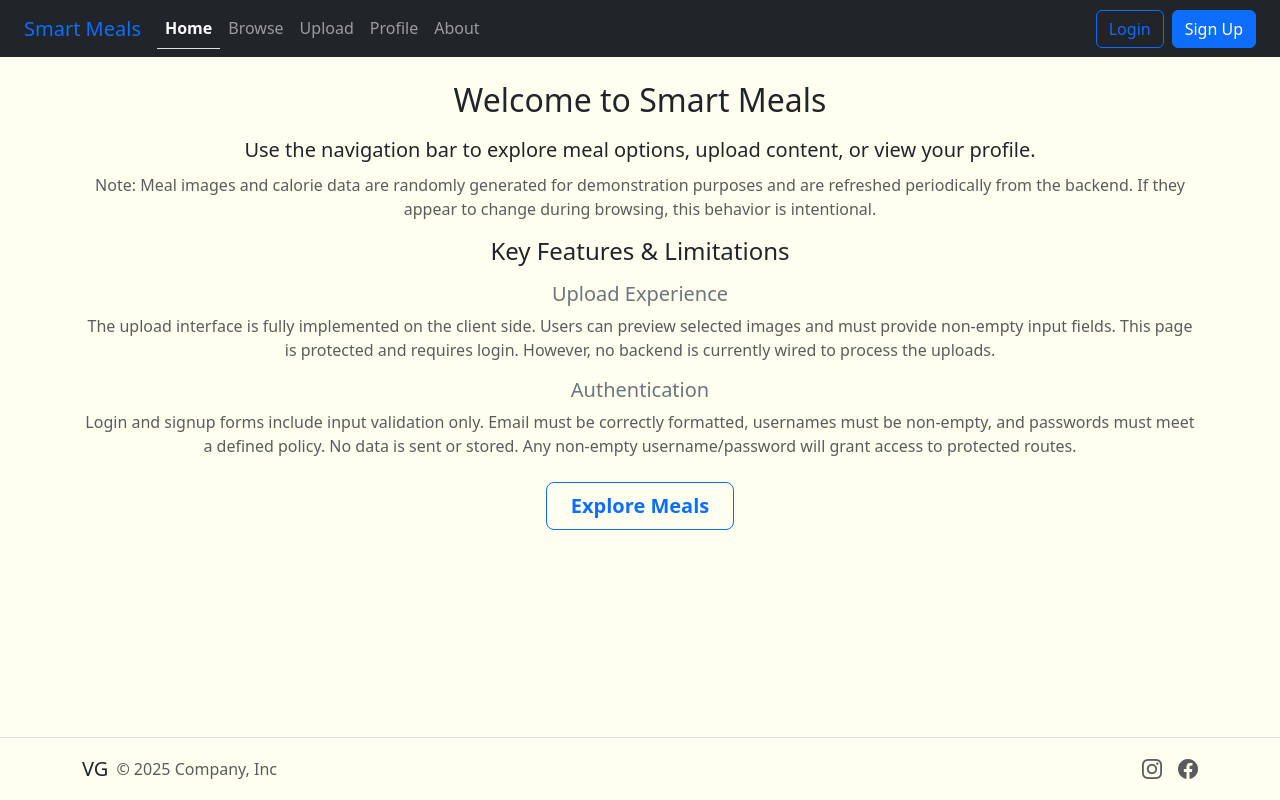
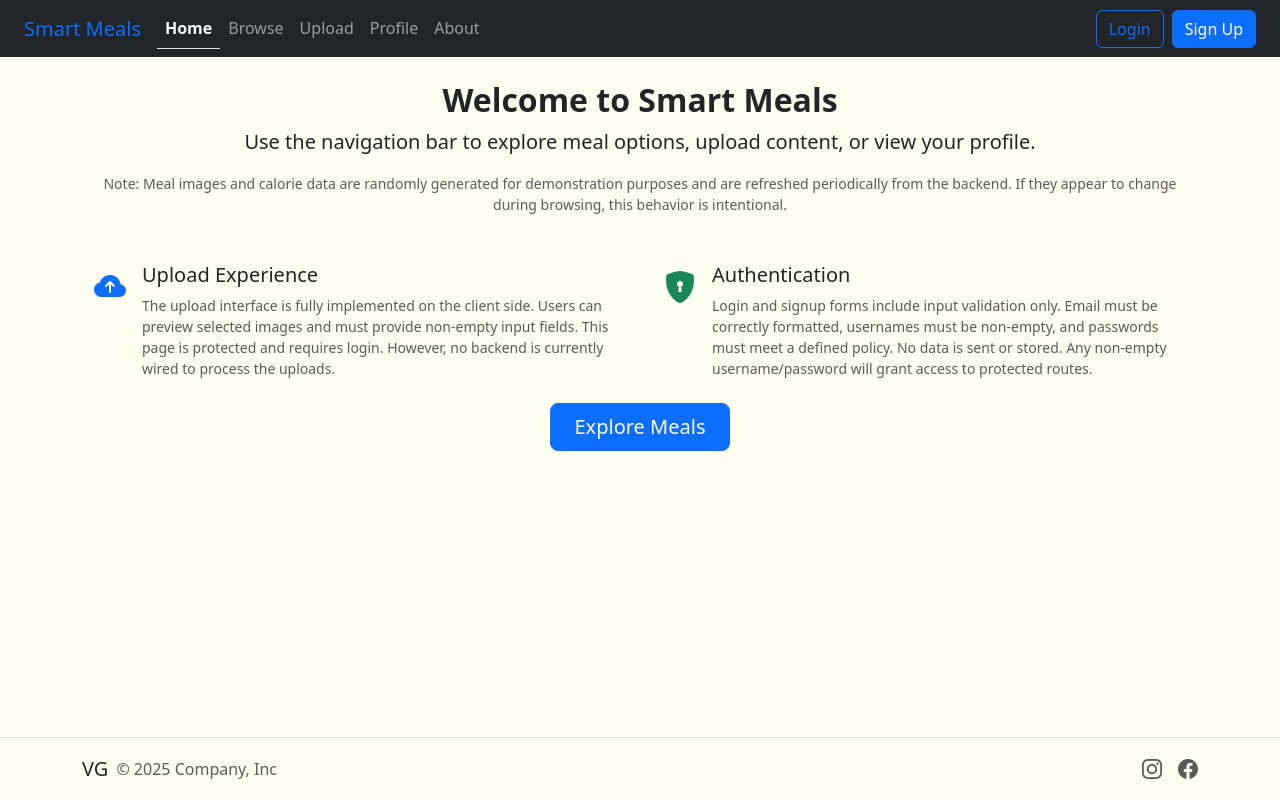
Before and after one commit to Venkat-Gorla/smartmeal-serverless, a React (Vite) app in the folder react-client/: page / in a window 1280 px wide. Built offline with nearby package versions, Linux system fonts and the light colour scheme.

Commit message:
[react client Home page polish] use Grid layout and related style enhancements

```diff
--- a/react-client/src/components/MealsGrid.jsx
+++ b/react-client/src/components/MealsGrid.jsx
@@ -58,7 +58,7 @@ export default function MealsGrid() {
             </div>
           </div>
         ) : hasNextPage ? (
-          <button className="btn btn-outline-primary" onClick={fetchNextPage}>
+          <button className="btn btn-primary" onClick={fetchNextPage}>
             Load More
           </button>
         ) : (
--- a/react-client/src/pages/About.jsx
+++ b/react-client/src/pages/About.jsx
@@ -60,7 +60,7 @@ export default function About() {
 
   return (
     <div className="container">
-      <h2 className="text-center mb-3">About Smart Meals</h2>
+      <h2 className="fw-bold text-center mb-3">About Smart Meals</h2>
       <p className="lead text-center mb-4">
         This project showcases a modern React web app using React Router and
         Bootstrap.
--- a/react-client/src/pages/Home.jsx
+++ b/react-client/src/pages/Home.jsx
@@ -2,46 +2,57 @@ import { Link } from "react-router-dom";
 
 export default function Home() {
   return (
-    <div className="text-center">
-      <h2 className="mb-3">Welcome to Smart Meals</h2>
-      <p className="lead mb-2">
-        Use the navigation bar to explore meal options, upload content, or view
-        your profile.
-      </p>
-      <p className="text-muted">
-        Note: Meal images and calorie data are randomly generated for
-        demonstration purposes and are refreshed periodically from the backend.
-        If they appear to change during browsing, this behavior is intentional.
-      </p>
+    <div className="container">
+      <div className="text-center mb-5">
+        <h2 className="fw-bold">Welcome to Smart Meals</h2>
+        <p className="lead">
+          Use the navigation bar to explore meal options, upload content, or
+          view your profile.
+        </p>
+        <p className="text-muted small">
+          Note: Meal images and calorie data are randomly generated for
+          demonstration purposes and are refreshed periodically from the
+          backend. If they appear to change during browsing, this behavior is
+          intentional.
+        </p>
+      </div>
 
-      <section className="mt-6 text-left max-w-xl mx-auto">
-        <h4 className="mb-3">Key Features & Limitations</h4>
-
-        <div className="mb-2">
-          <h5 className="text-secondary">Upload Experience</h5>
-          <p className="text-muted">
-            The upload interface is fully implemented on the client side. Users
-            can preview selected images and must provide non-empty input fields.
-            This page is protected and requires login. However, no backend is
-            currently wired to process the uploads.
-          </p>
+      <div className="row g-5 align-items-start justify-content-center">
+        <div className="col-md-6 d-flex">
+          <div className="me-3 text-primary fs-2">
+            <i className="bi bi-cloud-arrow-up-fill"></i>
+          </div>
+          <div>
+            <h5 className="text-dark">Upload Experience</h5>
+            <p className="text-muted small mb-0">
+              The upload interface is fully implemented on the client side.
+              Users can preview selected images and must provide non-empty input
+              fields. This page is protected and requires login. However, no
+              backend is currently wired to process the uploads.
+            </p>
+          </div>
         </div>
 
-        <div className="mb-4">
-          <h5 className="text-secondary">Authentication</h5>
-          <p className="text-muted">
-            Login and signup forms include input validation only. Email must be
-            correctly formatted, usernames must be non-empty, and passwords must
-            meet a defined policy. No data is sent or stored. Any non-empty
-            username/password will grant access to protected routes.
-          </p>
+        <div className="col-md-6 d-flex">
+          <div className="me-3 text-success fs-2">
+            <i className="bi bi-shield-lock-fill"></i>
+          </div>
+          <div>
+            <h5 className="text-dark">Authentication</h5>
+            <p className="text-muted small mb-0">
+              Login and signup forms include input validation only. Email must
+              be correctly formatted, usernames must be non-empty, and passwords
+              must meet a defined policy. No data is sent or stored. Any
+              non-empty username/password will grant access to protected routes.
+            </p>
+          </div>
         </div>
-      </section>
+      </div>
 
-      <div className="mt-6 fade-in">
+      <div className="text-center mt-4 fade-in">
         <Link
           to="/browse"
-          className="btn btn-outline-primary btn-lg px-4 fw-semibold"
+          className="btn btn-primary btn-lg px-4"
         >
           Explore Meals
         </Link>
```
